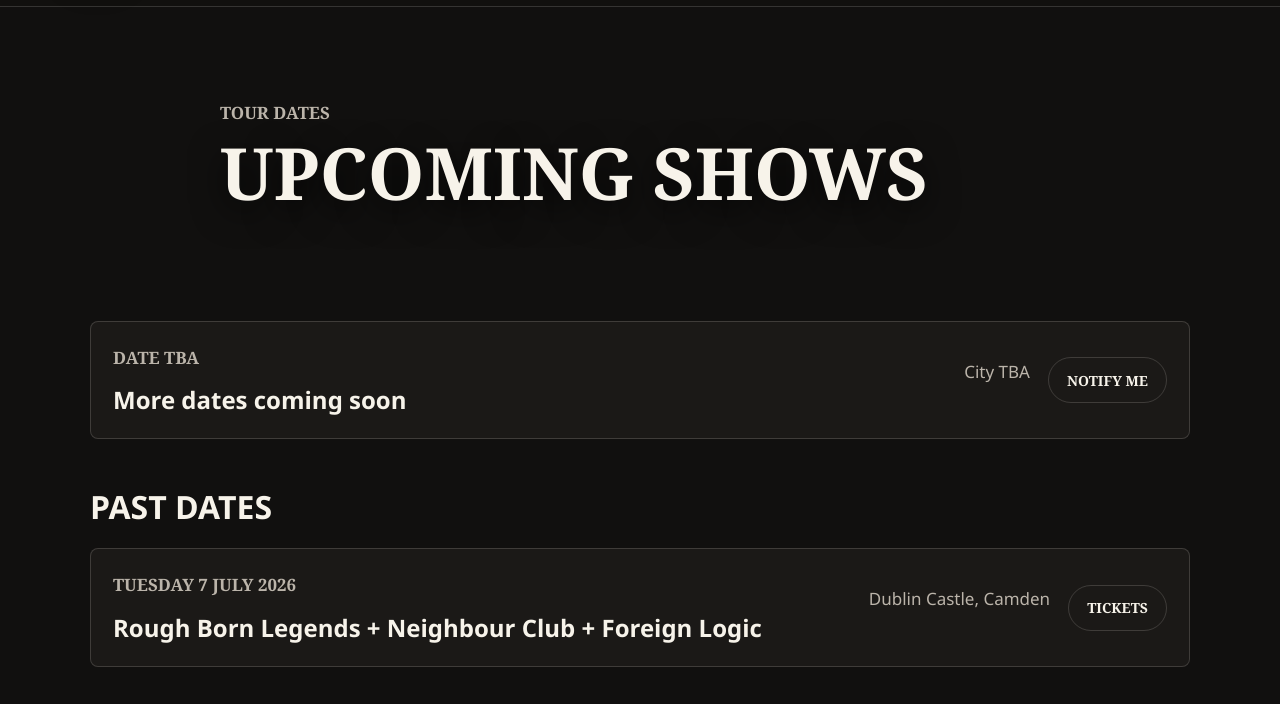
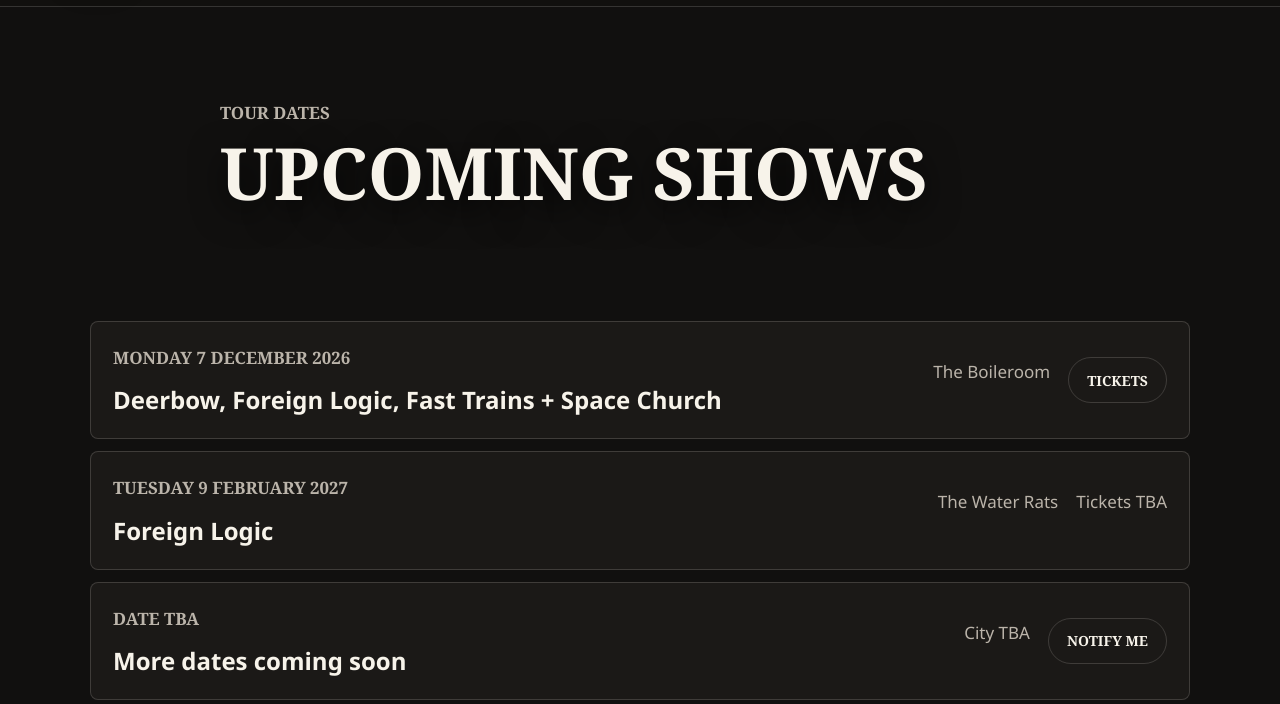
Before and after one commit to colombodaniele/foreign-logic, a plain HTML site: page tour.html in a window 1280 px wide. Shown: the part 96-800 px from the top of the page. Drawn offline with Linux system fonts and the light colour scheme.

Commit message:
Add upcoming Foreign Logic shows

```diff
--- a/tour.html
+++ b/tour.html
@@ -36,6 +36,23 @@
       </section>
 
       <section class="tour-list" aria-label="Upcoming tour dates">
+        <!-- Confirmed shows appear in date order before the signup placeholder. -->
+        <article class="tour-row">
+          <div>
+            <p class="tour-date">Monday 7 December 2026</p>
+            <h2>Deerbow, Foreign Logic, Fast Trains + Space Church</h2>
+          </div>
+          <p>The Boileroom</p>
+          <a class="button button-secondary" href="https://www.tickettailor.com/events/boileroom/2383006?trackingConsent=1" target="_blank" rel="noopener noreferrer">Tickets</a>
+        </article>
+        <article class="tour-row">
+          <div>
+            <p class="tour-date">Tuesday 9 February 2027</p>
+            <h2>Foreign Logic</h2>
+          </div>
+          <p>The Water Rats</p>
+          <p>Tickets TBA</p>
+        </article>
         <article class="tour-row">
           <div>
             <p class="tour-date">Date TBA</p>
```
